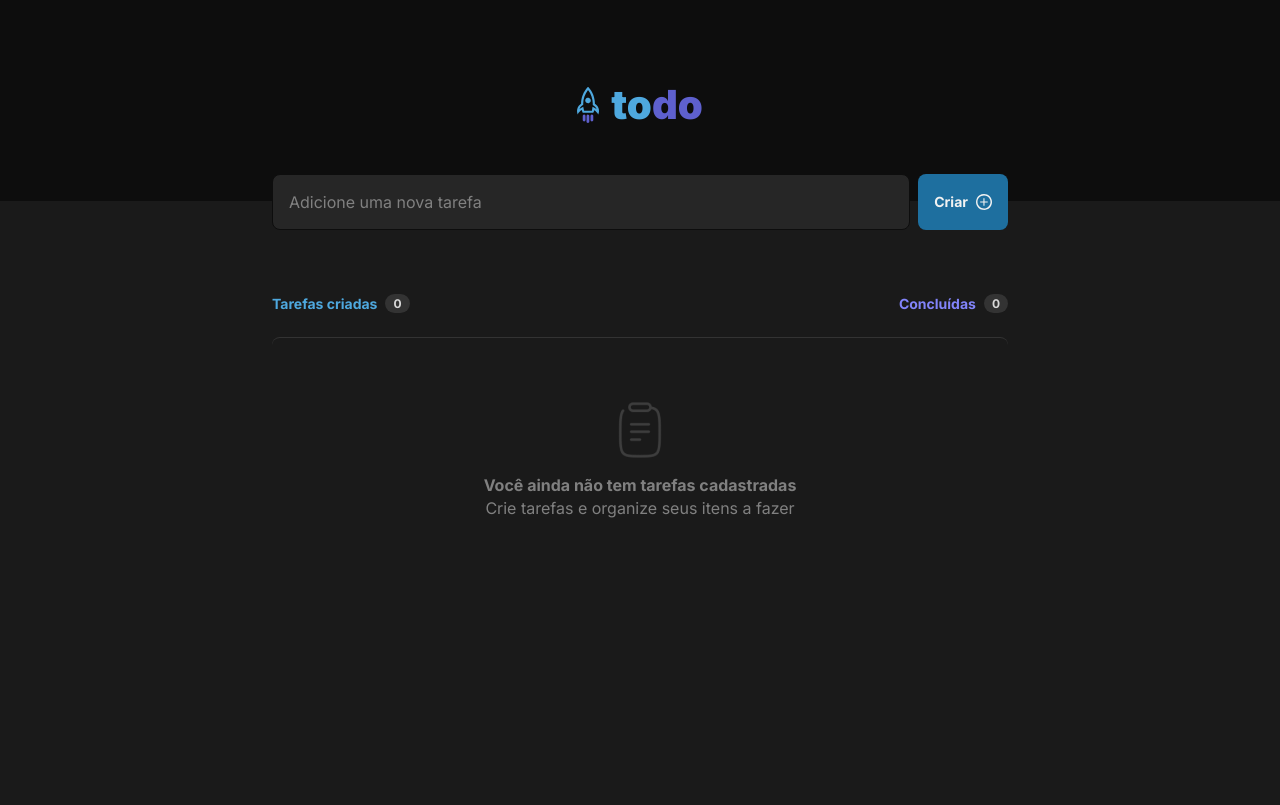
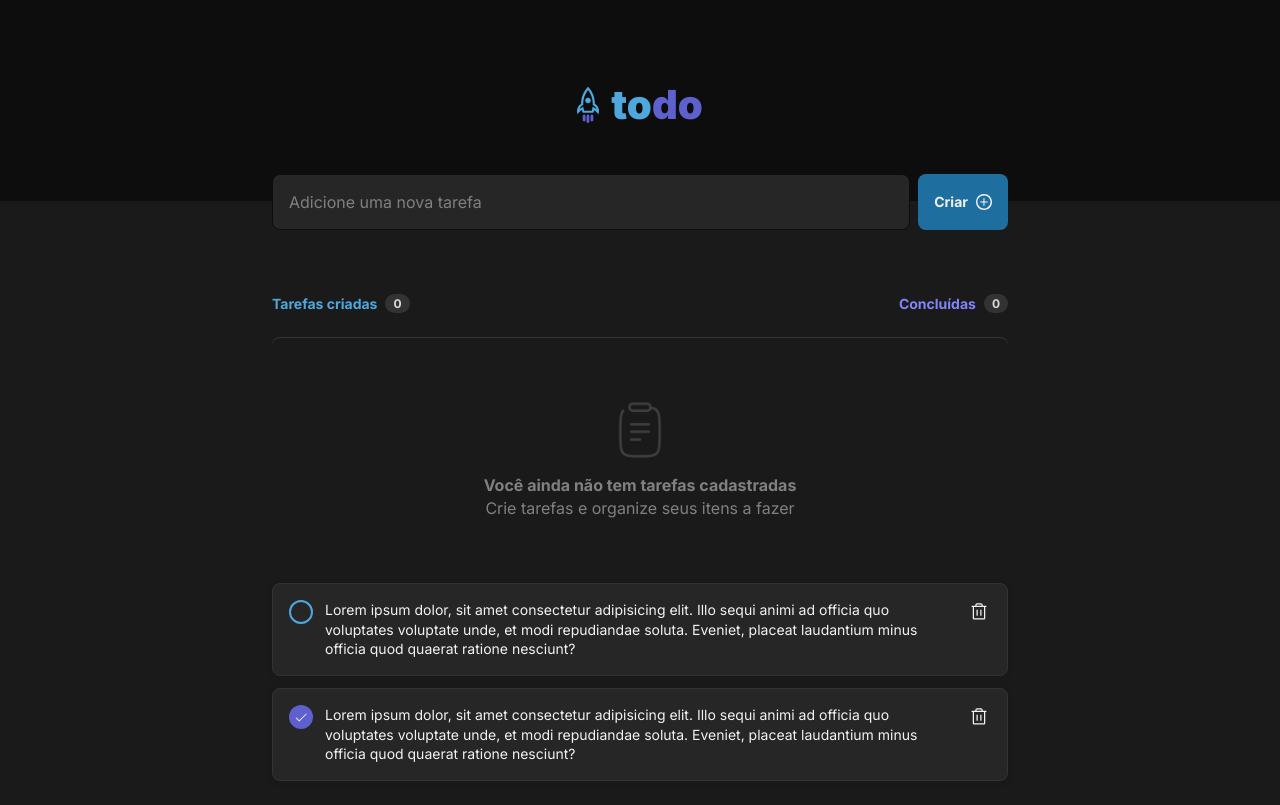
Before and after one commit to josiasroberto/ignite-todo-list, a React (Vite) app: page / in a window 1280 px wide. Built offline with nearby package versions, Linux system fonts and the light colour scheme.

Commit message:
Task component created, Accessibility improved

```diff
--- a/src/components/AddNewTask.module.css
+++ b/src/components/AddNewTask.module.css
@@ -18,6 +18,8 @@
 
   cursor: pointer;
   transition: background-color 0.1s;
+
+  outline: transparent;
 }
 
 .form input:hover{
@@ -48,10 +50,11 @@
   font-weight: 700;
   line-height: 140%;
   cursor: pointer;
+  outline: transparent;
 
   transition: background-color 0.1s;
 }
 
-.form button:hover, button:focus{
+.form button:hover, .form button:focus{
   background: var(--blue);
 }
--- a/src/components/Dashboard.module.css
+++ b/src/components/Dashboard.module.css
@@ -38,6 +38,7 @@
 
 .main{
   width: 100%;
+  margin-bottom: 1.5rem;
 }
 
 .empty{
--- a/src/components/Dashboard.tsx
+++ b/src/components/Dashboard.tsx
@@ -1,6 +1,7 @@
 import styles from './Dashboard.module.css'
 
 import clipboard from '../assets/Clipboard.png'
+import { Task } from './Task'
 
 export function Dashboard(){
   return(
@@ -25,7 +26,9 @@ export function Dashboard(){
           <p>Crie tarefas e organize seus itens a fazer</p>
         </div>
 
+        <Task/>
       </main>
+
 
     </>
 
--- /dev/null
+++ b/src/components/Task.module.css
@@ -0,0 +1,86 @@
+.task{
+  width: 100%;
+  display: flex;
+  gap: 0.75rem;
+  align-items: flex-start;
+  padding: 1rem;
+
+  background: var(--gray-500);
+  border: 1px solid var(--gray-400);
+  border-radius: 8px;
+  box-shadow: 0px 2px 8px 0px rgba(0, 0, 0, 0.06);
+}
+
+.task + .task{
+  margin-top: 0.75rem;
+}
+
+.task button{
+  border: 0;
+  border-radius: 8px;
+  cursor: pointer;
+  background: transparent;
+}
+
+.task p{
+  line-height: 140%;
+}
+
+.unchecked{
+  min-width: 1.5rem;
+  min-height: 1.5rem;
+
+  border: 2px solid var(--blue);
+  border-radius: 999px;
+  line-height: 0;
+
+  transition: border-color 0.1s;
+}
+
+.unchecked:hover{
+  border-color: var(--blue-dark);
+}
+
+.checked{
+  min-width: 1.5rem;
+  min-height: 1.5rem;
+  display: flex;
+  align-items: center;
+  justify-content: center;
+  line-height: 0;
+
+  background-color: var(--purple-dark);
+  border: 2px solid var(--purple-dark);
+  border-radius: 999px;
+
+  transition: border-color background-color 0.1s;
+}
+
+ .checked:hover{
+  border-color: var(--purple);
+  background-color: var(--purple);
+}
+
+.checkboxButton:focus{
+  border-radius: 999px;
+}
+
+.trash{
+  background-color: transparent;
+  border: 0;
+  min-width: 1.5rem;
+  min-height: 1.5rem;
+  display: flex;
+  align-items: center;
+  justify-content: center;
+  line-height: 0;
+  outline: transparent;
+
+  transition: all 0.1s;
+}
+
+.trash:hover, .trash:focus{
+  background: var(--gray-400);
+  border-radius: 8px;
+  color: var(--danger);
+}
--- /dev/null
+++ b/src/components/Task.tsx
@@ -0,0 +1,45 @@
+import styles from './Task.module.css'
+
+import { Check, Trash } from '@phosphor-icons/react'
+
+
+export function Task(){
+  return(
+    <>
+
+    <div className={styles.task}>
+
+      <button className={styles.checkboxButton}>
+        <div className={styles.unchecked}/>
+      </button>
+
+      <p>Lorem ipsum dolor, sit amet consectetur adipisicing elit. Illo sequi animi ad officia quo voluptates voluptate unde, et modi repudiandae soluta. Eveniet, placeat laudantium minus officia quod quaerat ratione nesciunt?</p>
+
+      <button className={styles.trash}>
+        <div>
+          <Trash size={20}/>
+        </div>
+      </button>
+
+    </div>
+
+    <div className={styles.task}>
+
+      <button className={styles.checkboxButton}>
+        <div className={styles.checked}>
+          <Check/>
+        </div>
+      </button>
+
+      <p>Lorem ipsum dolor, sit amet consectetur adipisicing elit. Illo sequi animi ad officia quo voluptates voluptate unde, et modi repudiandae soluta. Eveniet, placeat laudantium minus officia quod quaerat ratione nesciunt?</p>
+
+      <button className={styles.trash}>
+        <Trash size={20}/>
+      </button>
+
+    </div>
+
+    </>
+
+  )
+}
--- a/src/global.css
+++ b/src/global.css
@@ -14,10 +14,6 @@
   --gray-700: #0D0D0D;
 
   --danger: #E25858;
-}
-
-:focus{
-  outline: transparent;
 }
 
 *{
```
